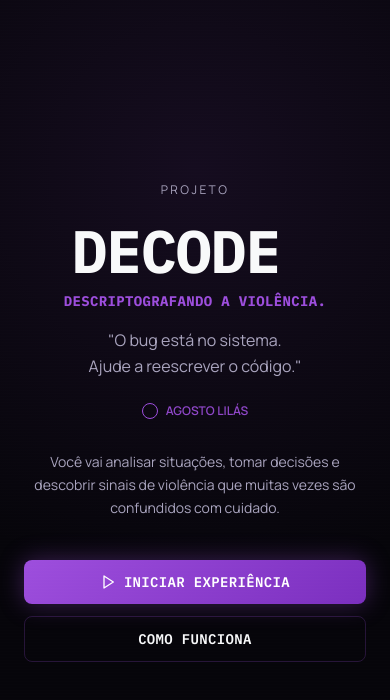
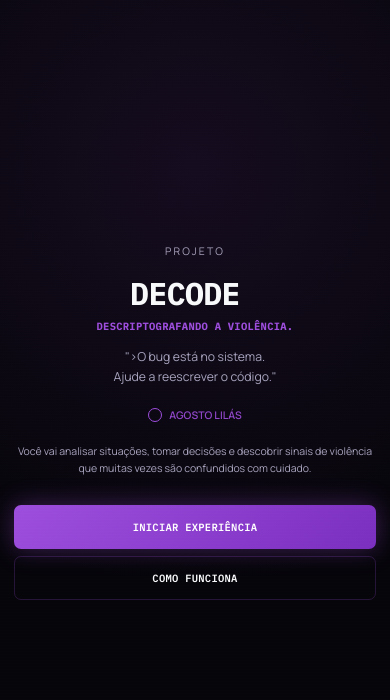
Before and after one commit to aleffelix15/decode, a React (Vite) app in the folder decode-project/: page / in a window 390 px wide. Shown: the top 700 px of the page. Built offline with nearby package versions, Linux system fonts and the light colour scheme.

Commit message:
Improve responsive design: mobile-first approach, better breakpoints, touch-friendly UI

```diff
--- a/decode-project/src/App.jsx
+++ b/decode-project/src/App.jsx
@@ -130,10 +130,10 @@ export default function App() {
     content = (
       <div className="flex min-h-screen">
         <Sidebar screen={screen} go={go} onExit={() => setExitOpen(true)} />
-        <main ref={mainRef} id="main-content" tabIndex={-1} className="flex-1 p-5 pt-16 md:p-8 pb-24 md:pb-8 max-w-5xl w-full min-w-0 focus:outline-none">{body}</main>
+        <main ref={mainRef} id="main-content" tabIndex={-1} className="flex-1 p-3 sm:p-5 pt-16 sm:pt-20 md:p-8 pb-24 sm:pb-32 md:pb-8 max-w-5xl w-full min-w-0 focus:outline-none">{body}</main>
         <MobileNav screen={screen} go={go} />
-        <button onClick={() => setExitOpen(true)} className="md:hidden fixed top-4 right-4 z-20 px-3 py-1.5 rounded-full text-[10px] font-bold flex items-center gap-1 focus:outline-none focus-visible:ring-2" style={{ background: rgba(C.red, 0.15), color: C.red, border: `1px solid ${rgba(C.red, 0.3)}` }}>
-          <LogOut size={11} aria-hidden="true" /> SAÍDA
+        <button onClick={() => setExitOpen(true)} className="md:hidden fixed top-3 right-3 sm:top-4 sm:right-4 z-20 px-2 sm:px-3 py-1 sm:py-1.5 rounded-full text-[9px] sm:text-[10px] font-bold flex items-center gap-1 focus:outline-none focus-visible:ring-2" style={{ background: rgba(C.red, 0.15), color: C.red, border: `1px solid ${rgba(C.red, 0.3)}` }}>
+          <LogOut size={10} aria-hidden="true" className="sm:w-3 sm:h-3" /> SAIR
         </button>
       </div>
     );
--- a/decode-project/src/components/ui.jsx
+++ b/decode-project/src/components/ui.jsx
@@ -106,14 +106,14 @@ export function ProgressBar({ value, max, color = C.lilac, label }) {
 
 export function ScreenHeader({ title, subtitle, onBack, right }) {
   return (
-    <div className="flex items-center justify-between gap-3 mb-2">
-      <div className="flex items-center gap-3 min-w-0">
+    <div className="flex items-center justify-between gap-2 sm:gap-3 mb-2">
+      <div className="flex items-center gap-2 sm:gap-3 min-w-0">
         {onBack && (
-          <button onClick={onBack} aria-label="Voltar" className="p-2 rounded-lg border shrink-0 focus:outline-none focus-visible:ring-2" style={{ borderColor: C.line, color: C.text }}>
-            <ChevronLeft size={18} />
+          <button onClick={onBack} aria-label="Voltar" className="p-1.5 sm:p-2 rounded-lg border shrink-0 focus:outline-none focus-visible:ring-2" style={{ borderColor: C.line, color: C.text }}>
+            <ChevronLeft size={16} className="sm:w-5 sm:h-5" />
           </button>
         )}
-        <h2 className="text-base sm:text-lg font-bold tracking-wide truncate" style={{ color: C.text }}>{title}</h2>
+        <h2 className="text-sm sm:text-base md:text-lg font-bold tracking-wide truncate" style={{ color: C.text }}>{title}</h2>
       </div>
       {right && <div className="shrink-0 hidden sm:block">{right}</div>}
     </div>
@@ -127,15 +127,15 @@ export function ChapterSubtitle({ children }) {
 /* Small tile used both on the Dashboard and on the story ResultScreen */
 export function ModuleTile({ icon: Icon, title, desc, onClick }) {
   return (
-    <button onClick={onClick} className="flex items-center gap-3 p-4 rounded-xl border text-left transition-transform hover:-translate-y-0.5 focus:outline-none focus-visible:ring-2" style={{ background: C.panel2, borderColor: C.line }}>
-      <div className="p-2 rounded-lg shrink-0" style={{ background: rgba(C.lilac, 0.15) }}>
-        <Icon size={18} style={{ color: C.lilac }} />
+    <button onClick={onClick} className="flex items-center gap-2 sm:gap-3 p-3 sm:p-4 rounded-xl border text-left transition-transform hover:-translate-y-0.5 focus:outline-none focus-visible:ring-2" style={{ background: C.panel2, borderColor: C.line }}>
+      <div className="p-1.5 sm:p-2 rounded-lg shrink-0" style={{ background: rgba(C.lilac, 0.15) }}>
+        <Icon size={16} className="sm:w-5 sm:h-5" style={{ color: C.lilac }} />
       </div>
-      <div>
-        <p className="font-bold text-sm" style={{ color: C.text }}>{title}</p>
-        <p className="text-xs" style={{ color: C.sub }}>{desc}</p>
+      <div className="flex-1 min-w-0">
+        <p className="font-bold text-xs sm:text-sm truncate" style={{ color: C.text }}>{title}</p>
+        <p className="text-xs leading-tight" style={{ color: C.sub }}>{desc}</p>
       </div>
-      <ChevronRight size={16} className="ml-auto shrink-0" style={{ color: C.sub }} />
+      <ChevronRight size={14} className="ml-2 shrink-0 sm:ml-3 sm:w-4 sm:h-4" style={{ color: C.sub }} />
     </button>
   );
 }
--- a/decode-project/src/index.css
+++ b/decode-project/src/index.css
@@ -49,3 +49,34 @@ body::before {
 @media (prefers-reduced-motion: reduce) {
   .decode-cursor { animation: none; opacity: 1; }
 }
+
+/* Responsive typography improvements */
+@media (max-width: 640px) {
+  html {
+    font-size: 14px;
+  }
+}
+
+@media (min-width: 1280px) {
+  html {
+    font-size: 16px;
+  }
+}
+
+/* Ensure buttons are touch-friendly on mobile */
+@media (max-width: 768px) {
+  button {
+    min-height: 44px;
+    min-width: 44px;
+  }
+}
+
+/* Prevent overflow on small screens */
+@media (max-width: 480px) {
+  main {
+    overflow-x: hidden;
+  }
+  body {
+    overflow-x: hidden;
+  }
+}
--- a/decode-project/src/screens/Dashboard.jsx
+++ b/decode-project/src/screens/Dashboard.jsx
@@ -28,11 +28,11 @@ export function Dashboard({ story, unlockedInsights, go, onPlay }) {
   return (
     <div>
       <ScreenHeader title="" right={null} />
-      <div className="mb-8">
-        <p className="text-2xl font-bold" style={{ color: C.text }}>Olá, Guardiã(o).</p>
-        <p className="text-sm mt-1" style={{ color: C.sub }}>Cada escolha pode ajudar alguém.</p>
+      <div className="mb-6 sm:mb-8">
+        <p className="text-xl sm:text-2xl font-bold" style={{ color: C.text }}>Olá, Guardiã(o).</p>
+        <p className="text-xs sm:text-sm mt-1" style={{ color: C.sub }}>Cada escolha pode ajudar alguém.</p>
       </div>
-      <div className="grid sm:grid-cols-2 gap-4 mb-8">
+      <div className="grid grid-cols-1 sm:grid-cols-2 gap-3 sm:gap-4 mb-6 sm:mb-8">
         <Panel className="p-4">
           <p className="text-[11px] font-bold tracking-widest mb-2" style={{ color: C.sub }}>SEU PROGRESSO</p>
           <p className="font-bold mb-2" style={{ color: C.text }}>{story.chapter}/5 capítulos</p>
@@ -48,12 +48,12 @@ export function Dashboard({ story, unlockedInsights, go, onPlay }) {
       </div>
 
       <p className="text-xs font-bold tracking-widest mb-3" style={{ color: C.sub }}>JOGAR</p>
-      <div className="max-w-md mb-8">
+      <div className="max-w-md w-full mb-8">
         <StoryEntryCard story={story} onClick={onPlay} />
       </div>
 
       <p className="text-xs font-bold tracking-widest mt-8 mb-3" style={{ color: C.sub }}>OUTROS MÓDULOS</p>
-      <div className="grid sm:grid-cols-2 gap-4">
+      <div className="grid grid-cols-1 sm:grid-cols-2 gap-3 sm:gap-4">
         <ModuleTile icon={Smartphone} title="Arquivos Recuperados" desc="Analise uma conversa real, trecho por trecho" onClick={() => go("recovered")} />
         <ModuleTile icon={Radio} title="O Algoritmo" desc="Identifique quando um feed vira tóxico" onClick={() => go("algorithm")} />
         <ModuleTile icon={FileWarning} title="Arquivos Ocultos" desc="Decodifique frases do dia a dia" onClick={() => go("hiddenfiles")} />
--- a/decode-project/src/screens/Landing.jsx
+++ b/decode-project/src/screens/Landing.jsx
@@ -4,25 +4,25 @@ import { GlitchTitle, PrimaryButton, GhostButton } from "../components/ui";
 
 export function Landing({ onStart, onHow }) {
   return (
-    <div className="min-h-screen flex flex-col items-center justify-center px-6 py-16 text-center relative overflow-hidden">
+    <div className="min-h-screen flex flex-col items-center justify-center px-4 sm:px-6 py-12 sm:py-16 text-center relative overflow-hidden">
       <div className="absolute inset-0 pointer-events-none opacity-40" style={{ background: `radial-gradient(circle at 50% 20%, ${rgba(C.lilac, 0.25)}, transparent 60%)` }} />
-      <div className="relative z-10 max-w-lg">
+      <div className="relative z-10 max-w-lg w-full">
         <div className="flex items-center justify-center gap-2 mb-6 text-xs tracking-[0.2em]" style={{ color: C.sub }}>
           <span>PROJETO</span>
         </div>
-        <GlitchTitle size="text-6xl">DECODE</GlitchTitle>
-        <p className="mt-3 text-sm font-bold tracking-wide" style={{ color: C.lilac }}>DESCRIPTOGRAFANDO A VIOLÊNCIA.</p>
-        <p className="mt-4 text-base leading-relaxed" style={{ color: C.sub }}>"O bug está no sistema.<br />Ajude a reescrever o código."</p>
+        <GlitchTitle size="text-4xl sm:text-5xl md:text-6xl">DECODE</GlitchTitle>
+        <p className="mt-3 text-xs sm:text-sm font-bold tracking-wide" style={{ color: C.lilac }}>DESCRIPTOGRAFANDO A VIOLÊNCIA.</p>
+        <p className="mt-4 text-sm sm:text-base leading-relaxed" style={{ color: C.sub }}>">O bug está no sistema.<br />Ajude a reescrever o código."</p>
         <div className="flex items-center justify-center gap-2 mt-6 text-xs font-semibold" style={{ color: rgba(C.lilac, 0.9) }}>
           <div className="w-4 h-4 rounded-full border" style={{ borderColor: C.lilac }} />
           AGOSTO LILÁS
         </div>
-        <p className="mt-8 text-sm leading-relaxed" style={{ color: C.sub }}>Você vai analisar situações, tomar decisões e descobrir sinais de violência que muitas vezes são confundidos com cuidado.</p>
-        <div className="mt-10 flex flex-col sm:flex-row gap-3 justify-center">
-          <PrimaryButton onClick={onStart} className="flex items-center gap-2 justify-center">
-            <Play size={16} /> INICIAR EXPERIÊNCIA
+        <p className="mt-6 sm:mt-8 text-xs sm:text-sm leading-relaxed px-1" style={{ color: C.sub }}>Você vai analisar situações, tomar decisões e descobrir sinais de violência que muitas vezes são confundidos com cuidado.</p>
+        <div className="mt-8 sm:mt-10 flex flex-col gap-2 sm:gap-3 justify-center">
+          <PrimaryButton onClick={onStart} className="flex items-center gap-2 justify-center text-xs sm:text-sm">
+            <Play size={14} className="sm:block hidden" /> INICIAR EXPERIÊNCIA
           </PrimaryButton>
-          <GhostButton onClick={onHow}>COMO FUNCIONA</GhostButton>
+          <GhostButton onClick={onHow} className="text-xs sm:text-sm">COMO FUNCIONA</GhostButton>
         </div>
       </div>
     </div>
--- a/decode-project/tailwind.config.js
+++ b/decode-project/tailwind.config.js
@@ -2,7 +2,22 @@
 export default {
   content: ["./index.html", "./src/**/*.{js,jsx}"],
   theme: {
-    extend: {},
+    extend: {
+      screens: {
+        xs: "320px",
+        sm: "640px",
+        md: "768px",
+        lg: "1024px",
+        xl: "1280px",
+      },
+      spacing: {
+        "4.5": "1.125rem",
+        "13": "3.25rem",
+      },
+      fontSize: {
+        "2xs": "0.625rem",
+      },
+    },
   },
   plugins: [],
 };
```
